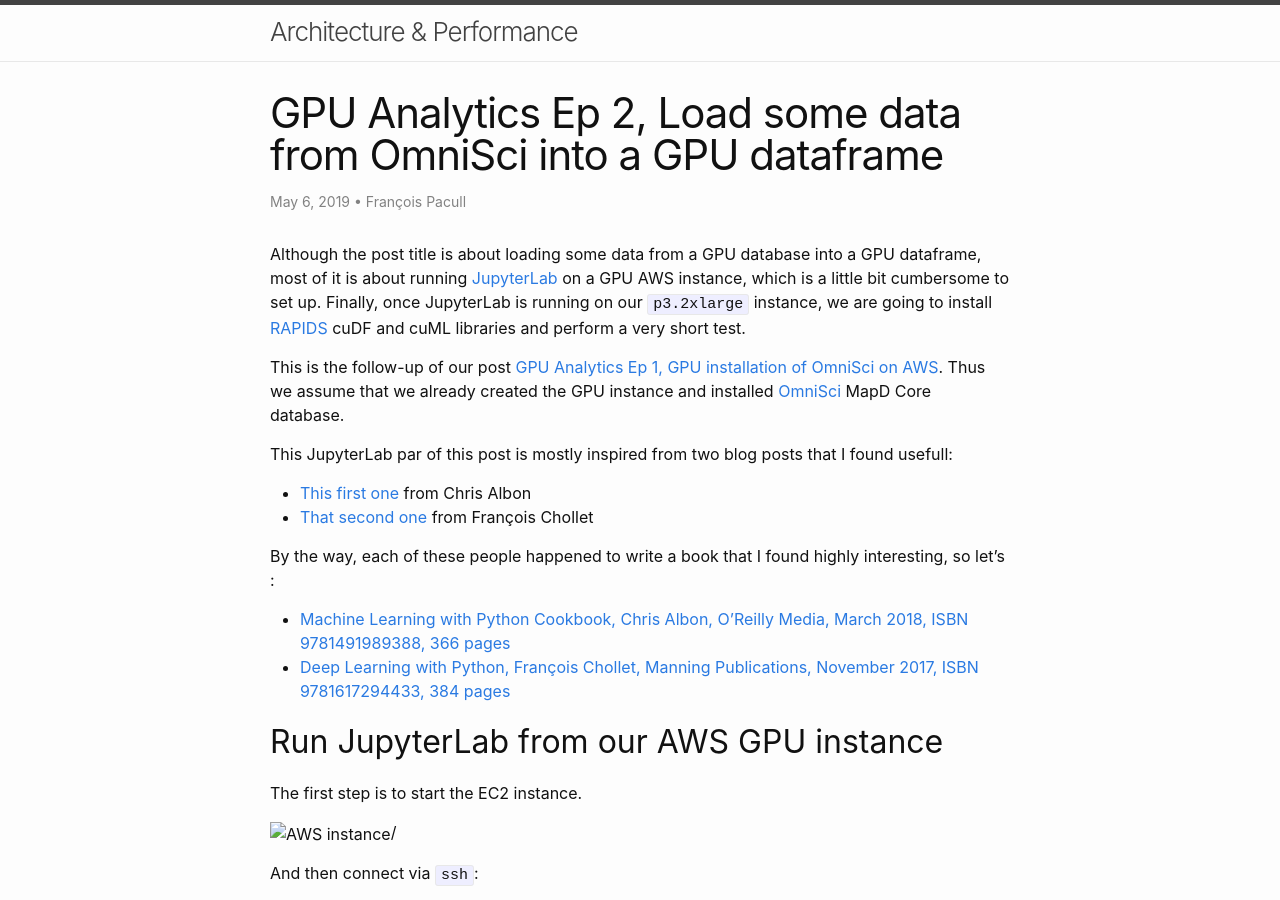
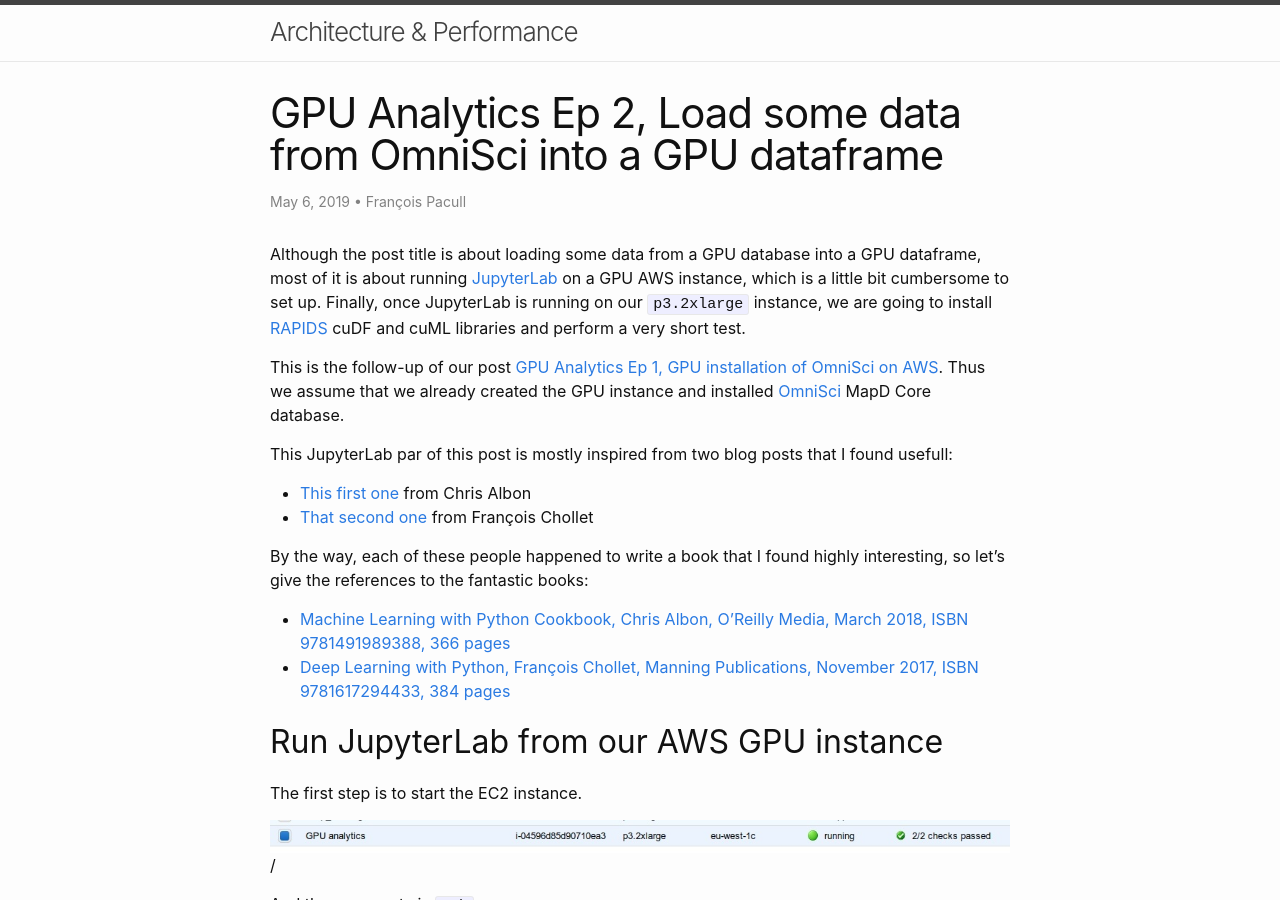
Before and after one commit to aetperf/aetperf.github.io, a Jekyll site: the page built from _posts/2019-05-06-GPU-Analytics-Ep-2,-Load-some-data-from-OmniSci-into-a-GPU-dataframe.md, in a window 1280 px wide and 900 px high. Built offline with Jekyll 4.4.1, drawn with Linux system fonts in a browser that asks for light colours.

Commit message:
minor update

```diff
--- a/_posts/2019-05-06-GPU-Analytics-Ep-2,-Load-some-data-from-OmniSci-into-a-GPU-dataframe.md
+++ b/_posts/2019-05-06-GPU-Analytics-Ep-2,-Load-some-data-from-OmniSci-into-a-GPU-dataframe.md
@@ -14,7 +14,7 @@
 - [This first one](https://chrisalbon.com/aws/basics/run_project_jupyter_on_amazon_ec2/) from Chris Albon
 - [That second one](https://blog.keras.io/running-jupyter-notebooks-on-gpu-on-aws-a-starter-guide.html) from François Chollet
 
-By the way, each of these people happened to write a book that I found highly interesting, so let's :
+By the way, each of these people happened to write a book that I found highly interesting, so let's give the references to the fantastic books:
 - [Machine Learning with Python Cookbook, Chris Albon, O'Reilly Media, March 2018, ISBN  9781491989388, 366 pages](http://shop.oreilly.com/product/0636920085423.do)
 - [Deep Learning with Python, François Chollet, Manning Publications, November 2017, ISBN 9781617294433, 384 pages](https://www.manning.com/books/deep-learning-with-python)
 
@@ -22,7 +22,7 @@
 
 The first step is to start the EC2 instance.
 
-![AWS instance](./img/2019-05-06_01/20190506_aws_01.jpg)/
+![AWS instance](/img/2019-05-06_01/20190506_aws_01.jpg)/
 
 And then connect via `ssh`:
 
@@ -38,7 +38,7 @@
 
 Let's go to the [Anaconda download page](https://www.anaconda.com/distribution/).
 
-![Anaconda](./img/2019-05-06_01/20190506_anaconda_01.png)/
+![Anaconda](/img/2019-05-06_01/20190506_anaconda_01.png)/
 
 In the `Anaconda 2019.03 for Linux Installer > Python 3.7 version` frame, Right-click on `64-Bit (x86) Installer (654 MB)` and then `Copy Link Location` (At the time of my writing, the link is the following: `https://repo.anaconda.com/archive/Anaconda3-2019.03-Linux-x86_64.sh`). We start by downloading this script:
 
@@ -158,7 +158,7 @@
 
 In the past section, we set up the 8888 port for Jupyter. Now we are going to create a specific inbound rule fro the instance, so that we can connect from the local browser to the jupyter server on AWS. We are going to create a custom TCP rule to allow port 8888 in the security group.
 
-![inbound rules](./img/2019-05-06_01/20190506_inbound_rules.jpg)
+![inbound rules](/img/2019-05-06_01/20190506_inbound_rules.jpg)
 
 I allowed all IP to connect. However this is not a safe rule, as explained by François Chollet:
 
@@ -176,7 +176,7 @@
 
 In order to install RAPIDS, we got thee the RAPIDS [[get started page](https://rapids.ai/start.html):
 
-![RAPIDS](./img/2019-05-06_01/20190506_rapids01.jpg)
+![RAPIDS](/img/2019-05-06_01/20190506_rapids01.jpg)
 
 We install cuDF and cuML, along with [pymapd](https://github.com/omnisci/pymapd) (Python client for OmniSci) and cudatoolkit:
 
@@ -236,11 +236,11 @@
 
 > This warning is simply due to the fact that the SSL certificate we generated isn't verified by any trusted authority (obviously: we just generated our own). Click "advanced" and proceed to navigate, which is safe.
 
-![Jupyter_01](./img/2019-05-06_01/20190506_jupyter_01.jpg)
+![Jupyter_01](/img/2019-05-06_01/20190506_jupyter_01.jpg)
 
 We finally get enntre the password created above:
 
-![Jupyter_01](./img/2019-05-06_01/20190506_jupyter_03.jpg)
+![Jupyter_01](/img/2019-05-06_01/20190506_jupyter_03.jpg)
 
 We can now proceed to a very basic test of the GPU stack.
 
```
